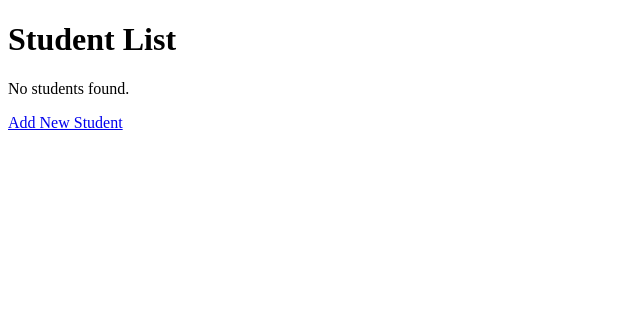
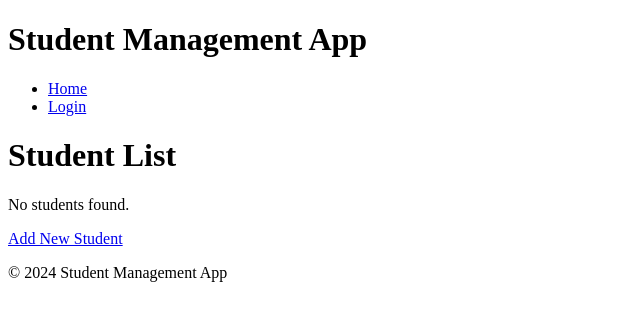
Before and after one commit to uocli/gng5300a-student-management, a Django app: template student_management/api/templates/student_list.html in a window 1280 px wide. Shown: the top 321 px of the page, without its empty margins (0-640 px from the left). Run offline with Django 4.2, Linux system fonts and the light colour scheme; the template is opened without the code that fills it, so the values that code supplies are empty.

Commit message:
Added base.html

```diff
--- /dev/null
+++ b/student_management/api/templates/base.html
@@ -0,0 +1,34 @@
+<!DOCTYPE html>
+<html lang="en">
+<head>
+    <meta charset="UTF-8">
+    <meta name="viewport" content="width=device-width, initial-scale=1.0">
+    <title>{% block title %}Student Management App{% endblock %}</title>
+</head>
+<body>
+
+<header>
+    <h1>Student Management App</h1>
+    <nav>
+        <ul>
+            <li><a href="{% url 'student-list' %}">Home</a></li>
+            {% if user.is_authenticated %}
+                <li><a href="{% url 'logout' %}">Logout</a></li>
+            {% else %}
+                <li><a href="{% url 'login' %}">Login</a></li>
+            {% endif %}
+        </ul>
+    </nav>
+</header>
+
+<div class="content">
+    {% block content %}
+    {% endblock %}
+</div>
+
+<footer>
+    <p>&copy; 2024 Student Management App</p>
+</footer>
+
+</body>
+</html>
--- a/student_management/api/templates/student_list.html
+++ b/student_management/api/templates/student_list.html
@@ -1,12 +1,8 @@
-<!DOCTYPE html>
-<html lang="en">
-<head>
-    <meta charset="UTF-8">
-    <meta name="viewport" content="width=device-width, initial-scale=1.0">
-    <title>Student List</title>
-    {#    <link rel="stylesheet" href="{% static 'css/styles.css' %}">#}
-</head>
-<body>
+{% extends 'base.html' %}
+
+{% block title %}Student List{% endblock %}
+
+{% block content %}
     <h1>Student List</h1>
     {% if students %}
         <table>
@@ -38,5 +34,4 @@
         <p>No students found.</p>
     {% endif %}
     <a href="{% url 'student-create' %}">Add New Student</a>
-</body>
-</html>
+{% endblock %}
```
Lines whose indentation alone changed are shown as unchanged.
